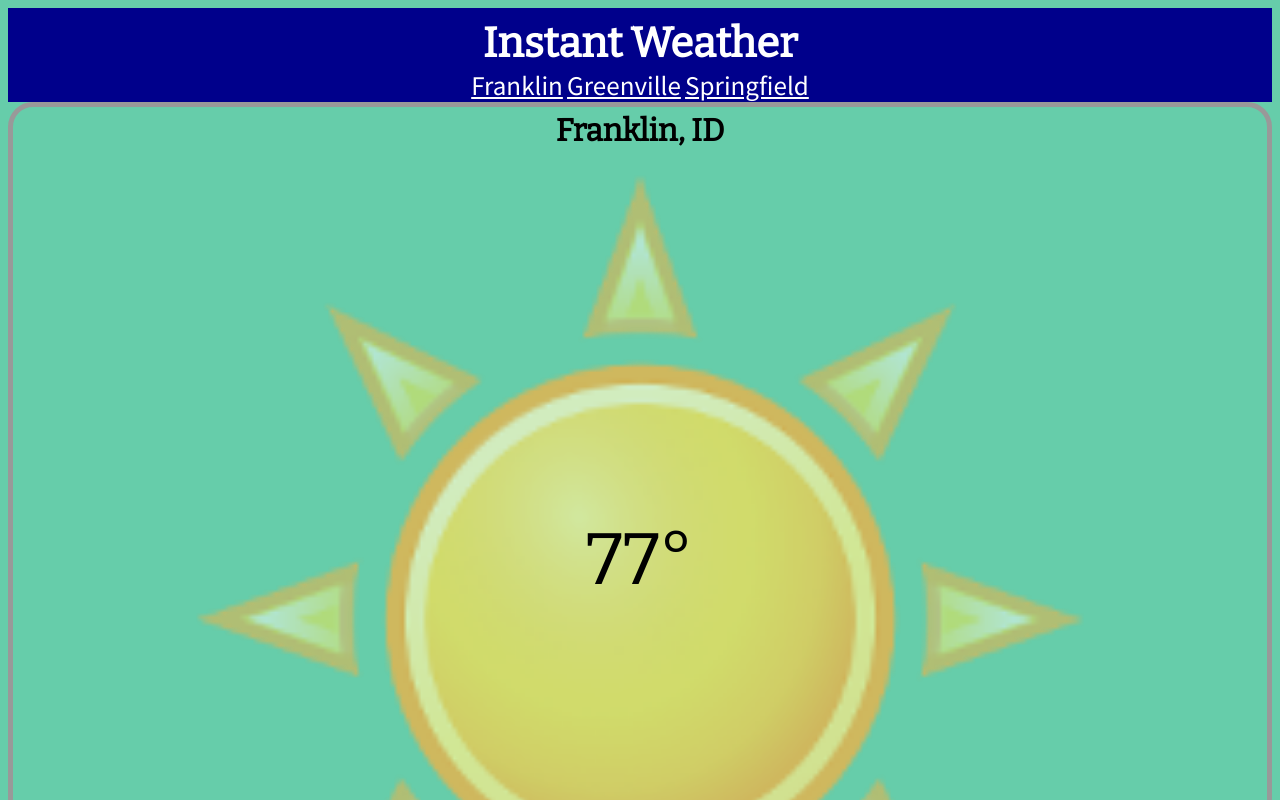
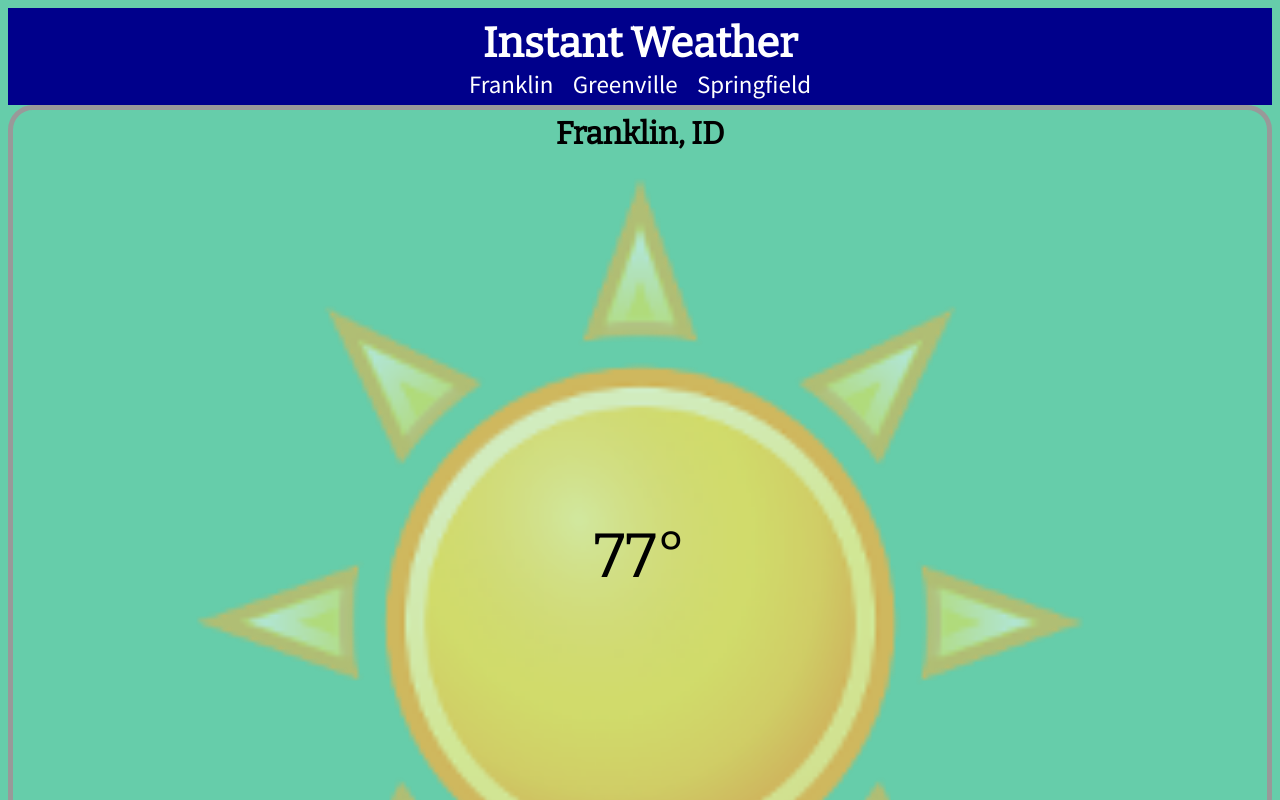
Before and after one commit to evanhandy/evanhandy.github.io, a plain HTML site: page homework/franklin.html in a window 1280 px wide. Shown: the top 800 px of the page. Drawn offline with nearby package versions, Linux system fonts and the light colour scheme.

Commit message:
Attempt 3 for franklin.html

```diff
--- a/homework/weather.css
+++ b/homework/weather.css
@@ -25,6 +25,16 @@ div, li, p
     font-size: 1.3em;
 }
 
+header li
+{
+    font-size: 1.2em;
+}
+
+footer li
+{
+    font-size: 1.1em;
+}
+
 
 /* bacground color */
 
@@ -41,6 +51,7 @@ header, footer
 header a
 {
     color: white;
+    text-decoration: none;
 }
 
 
@@ -54,6 +65,7 @@ header h1
 header ul
 {
     margin: 0;
+    padding-bottom: 5px;
 }
 
 footer ul
@@ -75,7 +87,7 @@ footer ul
 
 .center {
     position: absolute;
-    font-size: 3.5em;
+    font-size: 3.0em;
     left: 0;
     top: 40%;
     width: 100%;
@@ -92,13 +104,18 @@ footer ul
     clear: left;
 }
 
-
-li { display: inline; }
+li { display: inline-block; }
 
 ul
 {
     padding: 0;
 }
+
+nav li
+{
+    padding: 0px .3em;
+}
+
 
 
 /* rules for displaying the wireframe */
```
